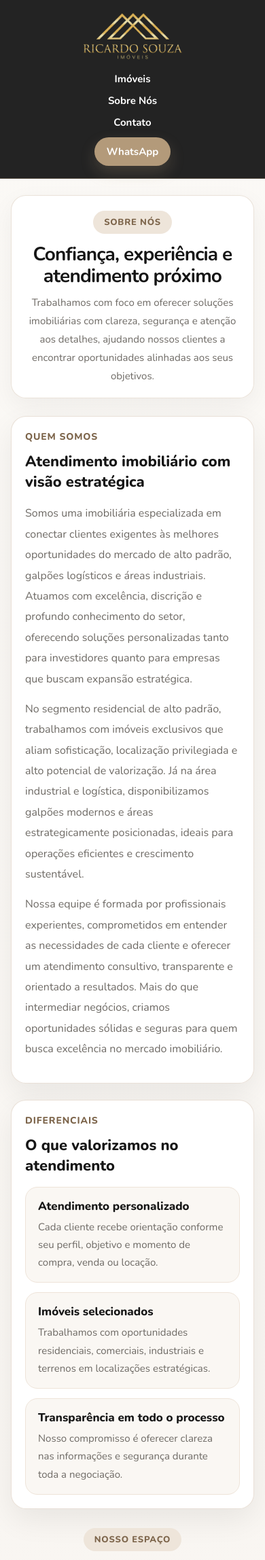
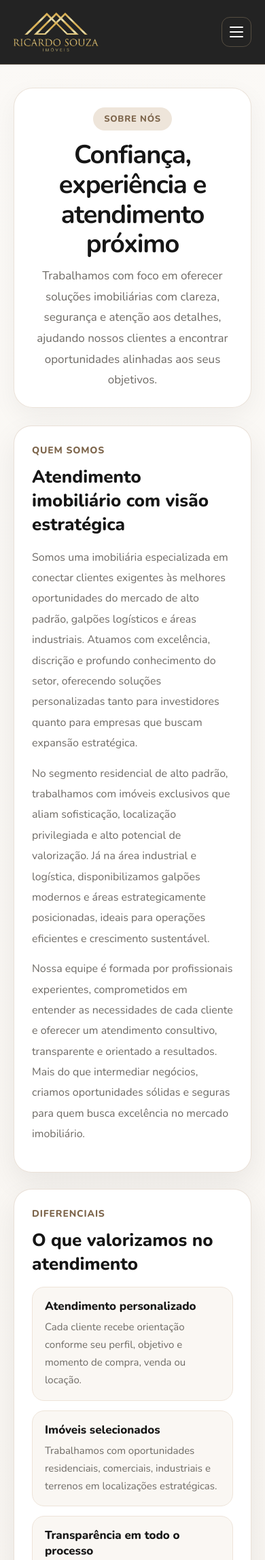
Before and after one commit to Site-Corretor/corretor-imoveis, a PHP site: page /sobre.php in a window 390 px wide. Shown: the top 2295 px of the page at 68% size. Run offline with PHP 8.4, Linux system fonts and the light colour scheme.

Commit message:
Criando menu suspenso para versão mobile

```diff
--- a/sobre.php
+++ b/sobre.php
@@ -24,12 +24,18 @@
                 <a href="index.php"><img src="imagens/logo-ricardo.png?v=2" width="145" height="70" alt="Ricardo Souza Imóveis"></a>
             </div>
 
-            <div class="menu">
+            <div class="menu" id="menu">
                 <a href="geral.php">Imóveis</a>
                 <a href="sobre.php">Sobre Nós</a>
                 <a href="contato.php">Contato</a>
                 <a href="https://api.whatsapp.com/send?phone=5511970355935" target="_blank" class="menu-cta">WhatsApp</a>
             </div>
+
+            <button class="menu-toggle" id="menuToggle" aria-label="Abrir menu">
+                <span></span>
+                <span></span>
+                <span></span>
+            </button>
         </div>
     </header>
 
@@ -161,6 +167,29 @@
         </div>
     </div>
 </footer>
+
+<script>
+    const menuToggle = document.getElementById('menuToggle');
+    const menu = document.getElementById('menu');
+
+    if (menuToggle && menu) {
+        menuToggle.addEventListener('click', function () {
+            menu.classList.toggle('active');
+            menuToggle.classList.toggle('active');
+        });
+
+        document.addEventListener('click', function (event) {
+            const clicouNoMenu = menu.contains(event.target);
+            const clicouNoBotao = menuToggle.contains(event.target);
+
+            if (!clicouNoMenu && !clicouNoBotao) {
+                menu.classList.remove('active');
+                menuToggle.classList.remove('active');
+            }
+        });
+    }
+</script>
+
 </body>
 
 </html>
--- a/style.css
+++ b/style.css
@@ -150,6 +150,47 @@ header .center {
     color: #fff;
     transform: translateY(-1px);
 }
+
+
+/* ======================================
+    MENU SUSPENSO PARA MOBILE
+   ====================================== */
+.menu-toggle {
+    display: none;
+    width: 44px;
+    height: 44px;
+    border: 1px solid rgba(179, 154, 122, 0.35);
+    border-radius: 12px;
+    background: transparent;
+    cursor: pointer;
+    padding: 0;
+    align-items: center;
+    justify-content: center;
+    flex-direction: column;
+    gap: 5px;
+}
+
+.menu-toggle span {
+    width: 20px;
+    height: 2px;
+    background: #fff;
+    border-radius: 999px;
+    transition: 0.3s ease;
+}
+
+.menu-toggle.active span:nth-child(1) {
+    transform: translateY(7px) rotate(45deg);
+}
+
+.menu-toggle.active span:nth-child(2) {
+    opacity: 0;
+}
+
+.menu-toggle.active span:nth-child(3) {
+    transform: translateY(-7px) rotate(-45deg);
+}
+
+
 
 /* =========================================================
    HERO / BANNER PRINCIPAL DA HOME
@@ -1753,30 +1794,72 @@ section.main .center {
 /* Mobile e tablets menores */
 @media (max-width: 768px) {
     .center {
-        flex-direction: column;
+        flex-direction: row;
         align-items: center;
+        justify-content: space-between;
         margin: 0;
         padding: 0 20px;
     }
 
     header .center {
-        gap: 18px;
+        gap: 14px;
+        position: relative;
+    }
+
+    .logo img {
+        width: 125px;
+        height: auto;
     }
 
     .menu {
+        display: none;
+        margin: 0;
+        width: auto;
+    }
+
+    .menu-toggle {
+        display: inline-flex;
+        flex-shrink: 0;
+    }
+
+    .menu.active {
+        display: flex;
+        position: absolute;
+        top: calc(100% + 14px);
+        right: 20px;
+        width: 220px;
+        background: rgba(22, 22, 22, 0.98);
+        border: 1px solid rgba(179, 154, 122, 0.22);
+        border-radius: 18px;
+        box-shadow: 0 18px 40px rgba(0, 0, 0, 0.18);
+        padding: 16px;
+        flex-direction: column;
+        align-items: flex-start;
+        gap: 14px;
+        text-align: left;
+        z-index: 1000;
+    }
+
+    .menu.active a {
+        display: block;
         width: 100%;
-        padding: 0;
-        margin: 0;
-        text-align: center;
-        display: flex;
-        flex-wrap: wrap;
+        font-size: 15px;
+    }
+
+    .menu.active a:not(.menu-cta) {
+        display: block;
+        width: 100%;
+        font-size: 15px;
+    }
+
+    .menu.active .menu-cta {
+        width: 100%;
         justify-content: center;
-        gap: 14px;
-    }
-
-    .menu a {
-        margin: 0;
-        font-size: 15px;
+        margin-top: 4px;
+    }
+
+    .menu.active a::after {
+        display: none;
     }
 
     .slider img {
@@ -1831,68 +1914,6 @@ section.main .center {
         grid-template-columns: 1fr;
         gap: 26px;
     }
-
-    .footer-bottom {
-        flex-direction: column;
-        align-items: flex-start;
-    }
-
-    .sobre-page,
-    .contato-page,
-    .imovel-page {
-        padding: 24px 16px 30px;
-    }
-
-    .sobre-topo,
-    .contato-topo,
-    .imovel-topo {
-        padding: 22px 18px 18px;
-        border-radius: 22px;
-    }
-
-    .sobre-topo h1,
-    .contato-topo h1,
-    .imovel-topo h1 {
-        font-size: 28px;
-    }
-
-    .sobre-topo p,
-    .contato-topo p,
-    .sobre-galeria-topo p {
-        font-size: 15px;
-    }
-
-    .sobre-card,
-    .contato-card {
-        padding: 20px;
-        border-radius: 22px;
-    }
-
-    .sobre-card h3,
-    .contato-card h3 {
-        font-size: 22px;
-    }
-
-    .sobre-galeria-topo h2 {
-        font-size: 26px;
-    }
-
-    .imovel-local {
-        font-size: 15px;
-    }
-
-    .imovel-capa,
-    .imovel-capa-vazia {
-        height: 280px;
-    }
-
-    .imovel-capa,
-    .img-g-casa img {
-        width: 100%;
-        height: 460px;
-        object-fit: cover;
-        display: block;
-}
 
     .galeria-imagens {
         justify-content: center;
@@ -1960,9 +1981,10 @@ section.main .center {
 
 /* Mobile pequeno */
 @media (max-width: 576px) {
-    .menu {
-        flex-direction: column;
-        gap: 12px;
+
+    .menu.active {
+        width: 200px;
+        right: 16px;
     }
 
     .slider img {
@@ -2065,14 +2087,6 @@ section.main .center {
 
     .footer-col h4 {
         font-size: 19px;
-    }
-
-    .sobre-galeria-grid {
-        grid-template-columns: 1fr;
-    }
-
-    .sobre-galeria-item img {
-        height: 220px;
     }
 }
 
```
Also changed, not shown: contato.php (+31 -1 lines), geral.php (+31 -4 lines), imovel.php (+30 -4 lines), index.php (+32 -4 lines).
